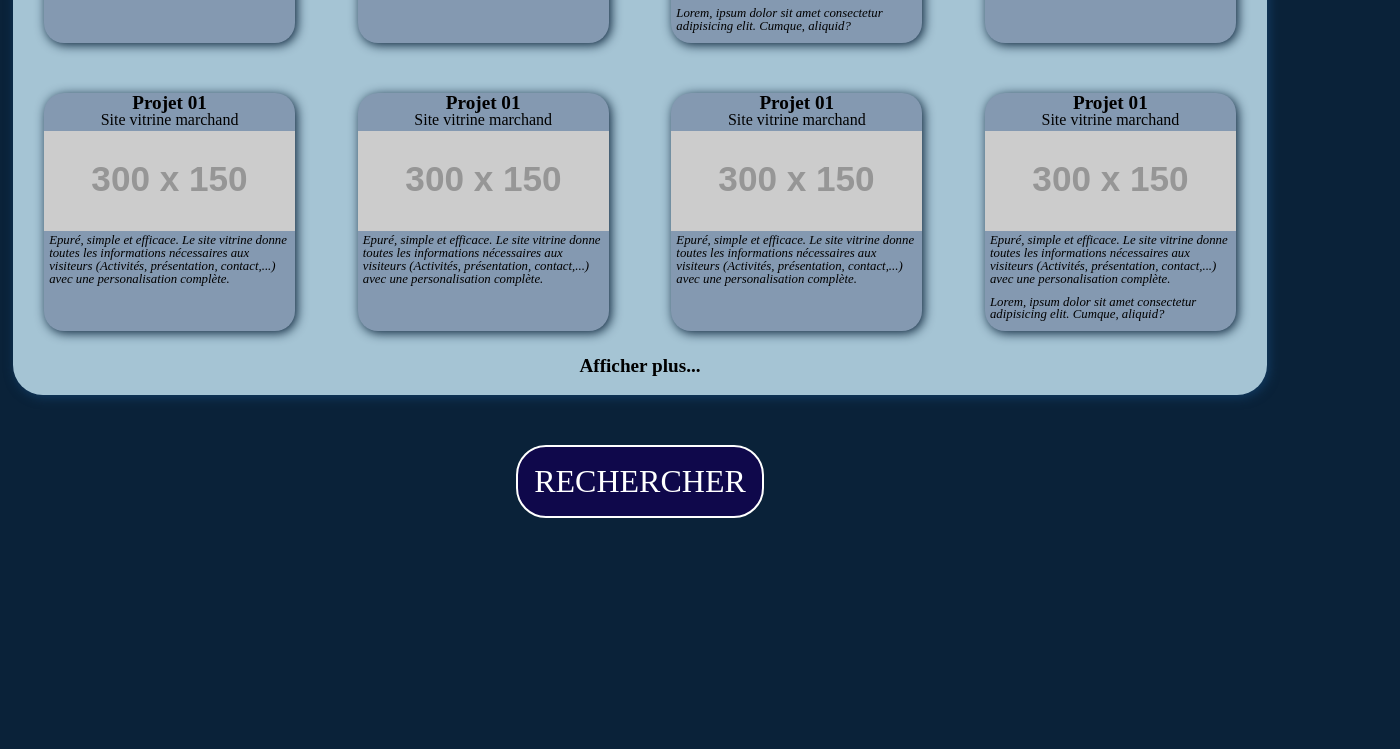
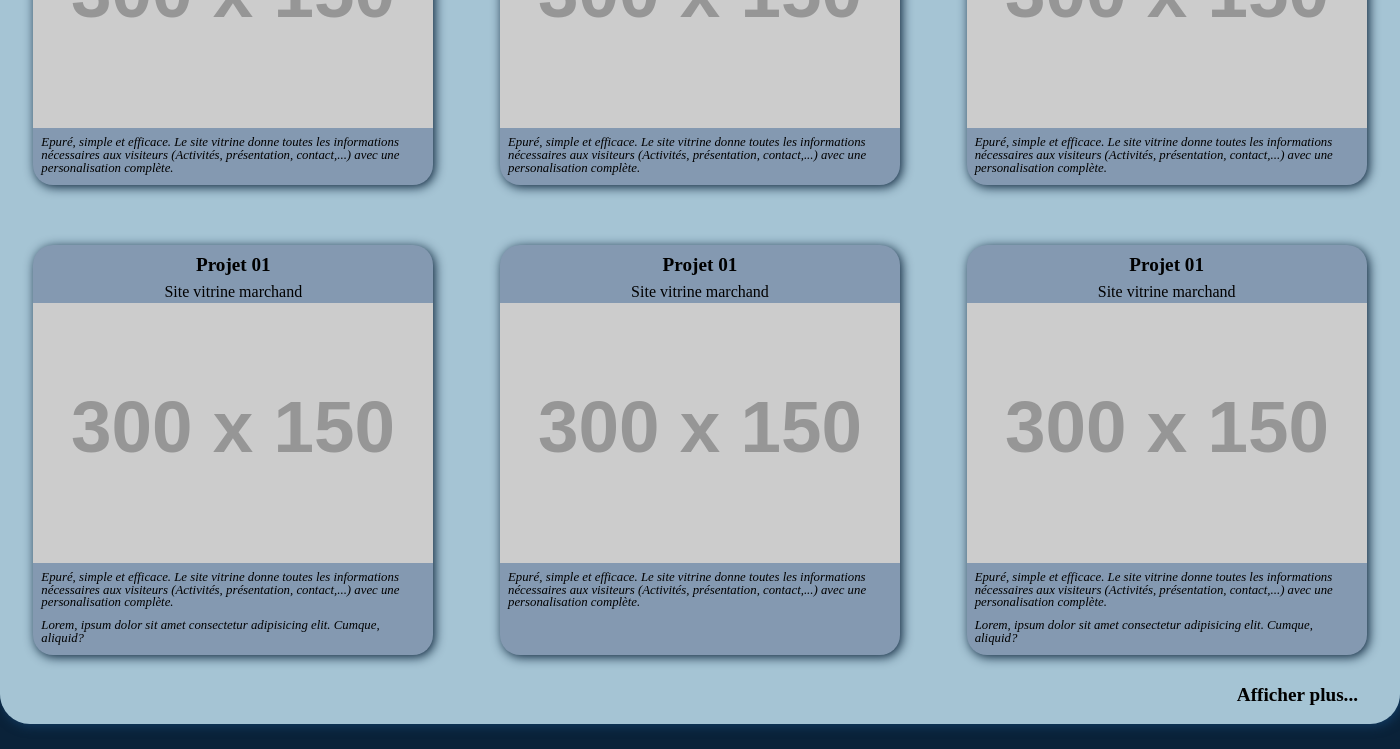
Before and after one commit to NanoFreelancePro/pratique-des-cours, a website: page index.html in a window 1280 px wide. Shown: the part 316-1065 px from the top of the page, 1400 px wide, since content can reach past the window. Before the commit the page ends 834 px from the top, so only its background shows below. Drawn offline with Linux system fonts and the light colour scheme; placeholder pictures from the web are drawn by us.

Commit message:
on a juste stabiliser le css

```diff
--- a/index.html
+++ b/index.html
@@ -10,6 +10,13 @@
 	<header>
 	<div class="project">
 		<h1 class="project__title">Mes projets</h1>
+
+		<div class="content"><a class="content__link" href="#">
+			<h2 class="content__title">Projet 01</h2>
+			<p class="content__name">Site vitrine marchand</p>
+			<img class="content__pic" src="https://via.placeholder.com/300x150.png?text=Image+test" alt="">
+			<p class="content__text">Epuré, simple et efficace. Le site vitrine donne toutes les informations nécessaires aux visiteurs (Activités, présentation, contact,...) avec une personalisation complète.</p>
+		</a></div>
 
 		<div class="content"><a class="content__link" href="#">
 			<h2 class="content__title">Projet 01</h2>
@@ -43,40 +50,17 @@
 		<div class="content"><a class="content__link" href="#">
 			<h2 class="content__title">Projet 01</h2>
 			<p class="content__name">Site vitrine marchand</p>
-			<img class="content__pic" src="https://via.placeholder.com/300x150.png?text=Image+test" alt="">
-			<p class="content__text">Epuré, simple et efficace. Le site vitrine donne toutes les informations nécessaires aux visiteurs (Activités, présentation, contact,...) avec une personalisation complète.</p>
-		</a></div>
-
-		<div class="content"><a class="content__link" href="#">
-			<h2 class="content__title">Projet 01</h2>
-			<p class="content__name">Site vitrine marchand</p>
-			<img class="content__pic" src="https://via.placeholder.com/300x150.png?text=Image+test" alt="">
-			<p class="content__text">Epuré, simple et efficace. Le site vitrine donne toutes les informations nécessaires aux visiteurs (Activités, présentation, contact,...) avec une personalisation complète.</p>
-		</a></div>
-
-		<div class="content"><a class="content__link" href="#">
-			<h2 class="content__title">Projet 01</h2>
-			<p class="content__name">Site vitrine marchand</p>
-			<img class="content__pic" src="https://via.placeholder.com/300x150.png?text=Image+test" alt="">
-			<p class="content__text">Epuré, simple et efficace. Le site vitrine donne toutes les informations nécessaires aux visiteurs (Activités, présentation, contact,...) avec une personalisation complète.</p>
-		</a></div>
-
-		<div class="content"><a class="content__link" href="#">
-			<h2 class="content__title">Projet 01</h2>
-			<p class="content__name">Site vitrine marchand</p>
 			<img class="content__pic" src="https://via.placeholder.com/300x150.png?text=Image+test" alt="Image du projet">
 			<p class="content__text">Epuré, simple et efficace. Le site vitrine donne toutes les informations nécessaires aux visiteurs (Activités, présentation, contact,...) avec une personalisation complète.</p>
 			<p class="content__text">Lorem, ipsum dolor sit amet consectetur adipisicing elit. Cumque, aliquid?</p>
-		</div>
+		</a></div>
 		<p class="project__text--end">Afficher plus...</p>
-	</a></div>
+	</div>
 
 	<div class="form">
 		<button class="form__btn">Rechercher</button>
 	</div>
 
-
-
 	</header>
 </body>
 </html>
--- a/sass/main.scss
+++ b/sass/main.scss
@@ -77,7 +77,7 @@ $color-link: black;
     text-align: center;
 }
 @mixin content__text--style{
-    margin: 0 5px 10px;
+    margin: 5px 8px 10px;
     font-size: .8em;
     font-style: italic;
 }
@@ -121,7 +121,7 @@ a:visited{
     display: flex;
     flex-wrap: wrap;
     justify-content: space-around;
-    width: 98%;
+    width: 1400px;
     margin: 50px auto;
     background: $color-project;
     border-radius: 30px;
@@ -136,34 +136,38 @@ a:visited{
         text-align: center;
     }
     &__text--end{
+        width: 94%;
         @include content__title--style();
-        text-align: left;
+        text-align: right;
         margin-bottom: 20px;
     }
 }
 
 
 .content{
-    width: 20%;
+    width: 400px;
     height: auto;
-    margin: 2%;
+    margin: 30px 20px;
     background: $color-content;
     border-radius: 20px;
     @include border-shadow-content();
+    overflow: hidden;
         &__link{
             display: block;
             height: 100%;
         }
         &__title{
+            margin: 10px 0;
             @include content__title--style();
         }
         &__name{
+            margin: 10px 0;
             @include content__name--style();
         }
         &__pic{
             object-fit: cover;
             width: 100%;
-            height: 100px;
+            height: 260px;
         }
         &__text{
             @include content__text--style();
```
Also changed, not shown: css/style.css, 1 other file.
